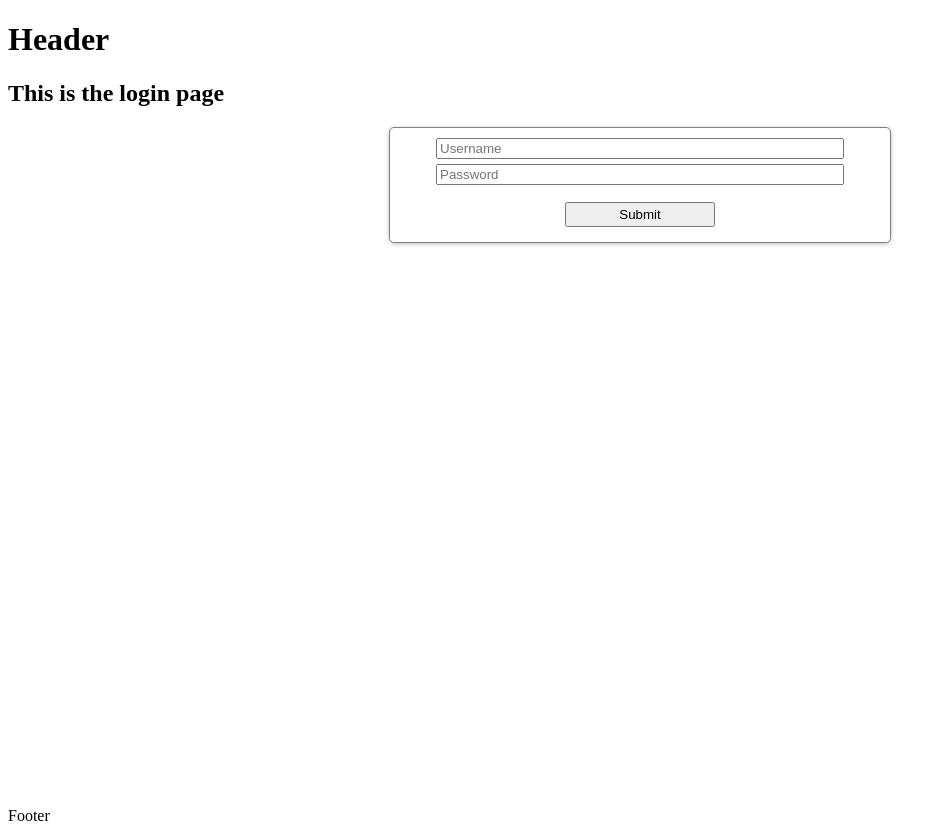
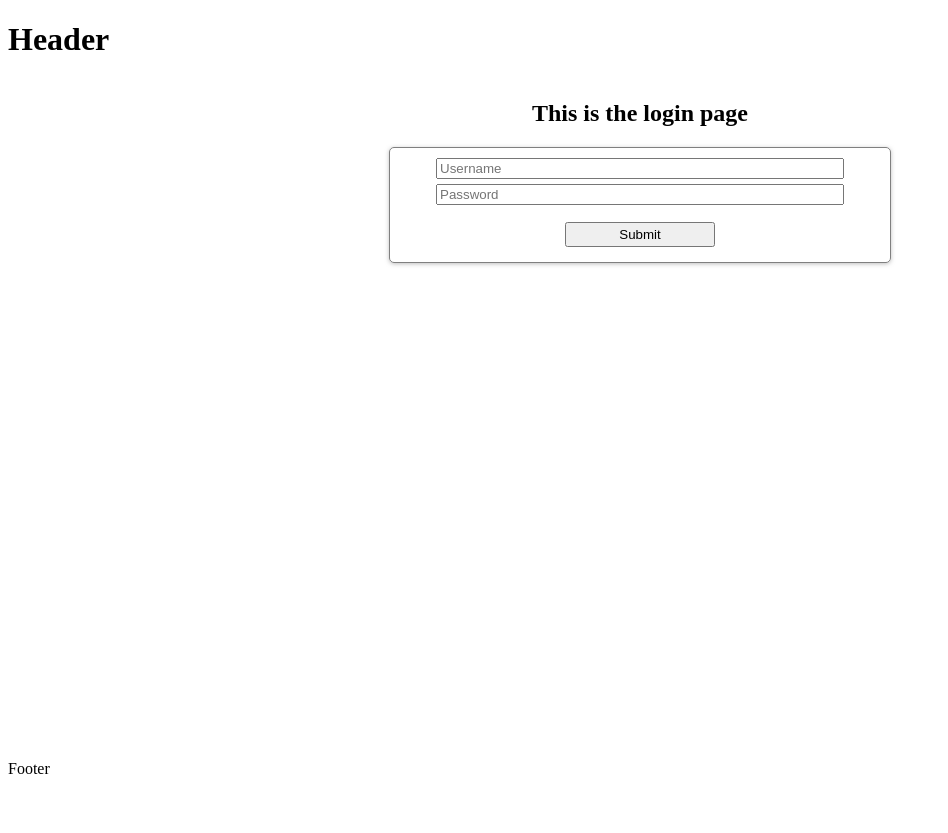
Before and after one commit to taylorhmorris/reading-log-front, a React (Vite) app: page /login in a window 1280 px wide. Shown: the whole page, without its empty margins (0-948 px from the left). After the commit the page ends 800 px from the top, so only its background shows below. Built offline with nearby package versions, Linux system fonts and the light colour scheme.

Commit message:
feat: add global.css for general page style

```diff
--- a/src/components/UserForm.tsx
+++ b/src/components/UserForm.tsx
@@ -43,7 +43,6 @@ export function UserForm({ signup }: UserFormProps) {
   }
 
   return (
-    <div className={styles['user-form']}>
     <form onSubmit={formSubmit} className={styles.form}>
       {signup && (
         <input
@@ -81,6 +80,5 @@ export function UserForm({ signup }: UserFormProps) {
         Submit
       </button>
     </form>
-    </div>
   );
 }
--- a/src/pages/Login.tsx
+++ b/src/pages/Login.tsx
@@ -1,4 +1,5 @@
 import { UserForm } from '../components/UserForm';
+import '../styles/global.css';
 
 export function Login() {
   return (
--- a/src/pages/Signup.tsx
+++ b/src/pages/Signup.tsx
@@ -1,4 +1,5 @@
 import { UserForm } from '../components/UserForm';
+import '../styles/global.css';
 
 export function Signup() {
   return (
--- /dev/null
+++ b/src/styles/global.css
@@ -0,0 +1,7 @@
+section {
+    height: 85vh;
+    display: flex;
+    flex-direction: column;
+    align-items: center;
+    gap: 2;
+}
--- a/src/styles/userForm.module.css
+++ b/src/styles/userForm.module.css
@@ -1,9 +1,3 @@
-.user-form {
-    height: 85vh;
-    display: flex;
-    justify-content: center;
-}
-
 .form {
     display: flex;
     flex-direction: column;
```
Lines whose indentation alone changed are shown as unchanged.
